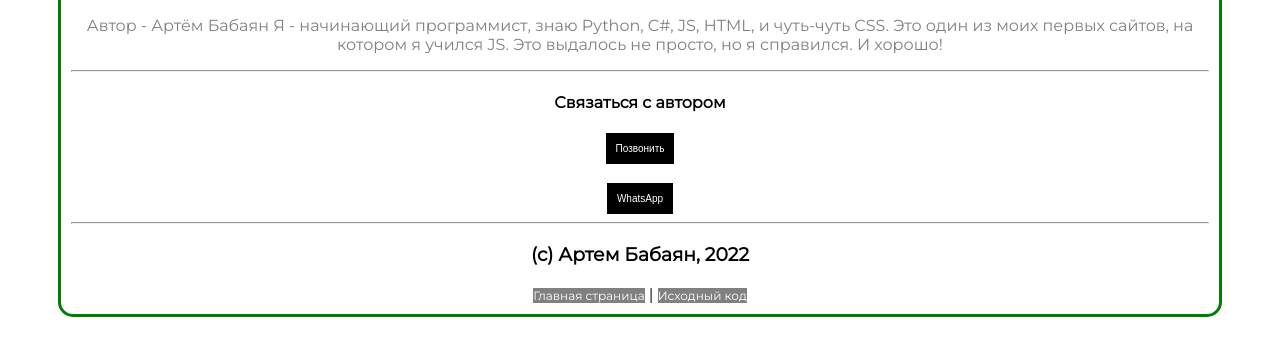
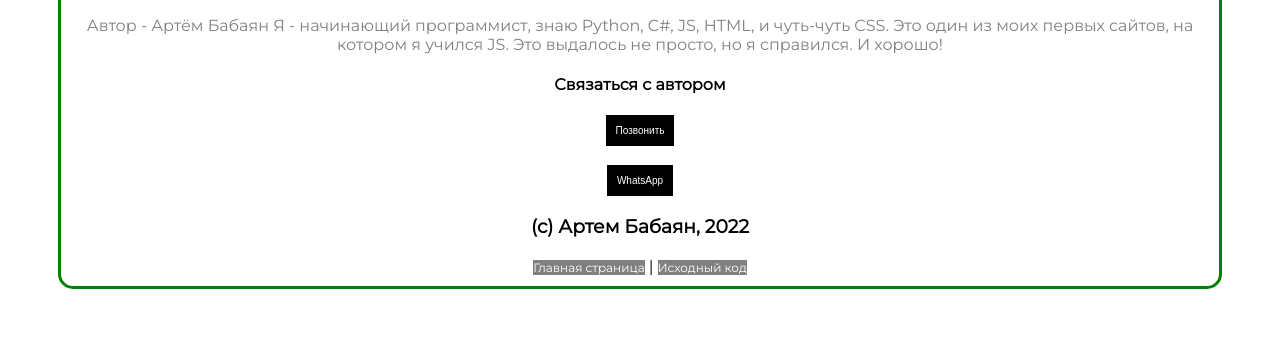
Before and after one commit to bithoffka/easyalerter, a plain HTML site: page about.html in a window 1280 px wide. Shown: the part 148-504 px from the top of the page. Drawn offline with Linux system fonts and the light colour scheme.

Commit message:
Update about.html

```diff
--- a/about.html
+++ b/about.html
@@ -23,7 +23,7 @@
   но я справился.
   И хорошо!
 </p>
-<hr style="background: gray">
+<div class="blue-block">
 <h4>Связаться с автором</h4>
 <a href="tel:+79197581615">
   <button class="button">Позвонить</button>
@@ -33,7 +33,7 @@
 <a href="https://wa.me/+79197581615">
   <button class="button">WhatsApp</button>
 </a>
-<hr style="background: gray">
+</div>
 <h3>(c) Артем Бабаян, 2022</h3>
   <a class="atag" href="index.html">Главная страница</a>
   |
```
